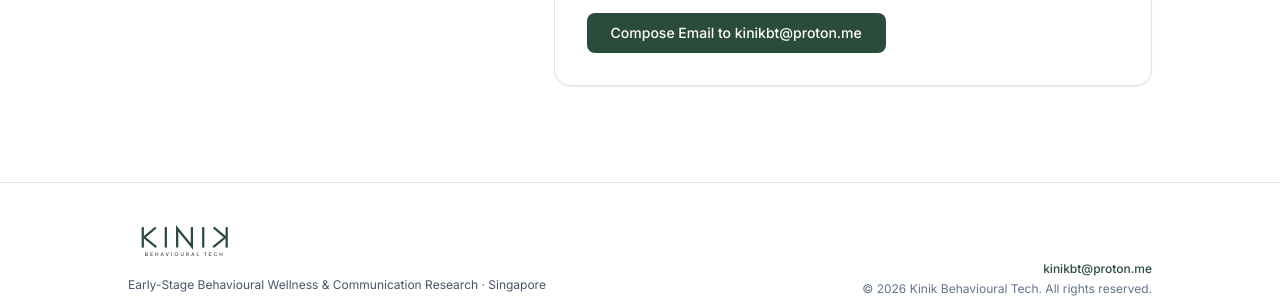
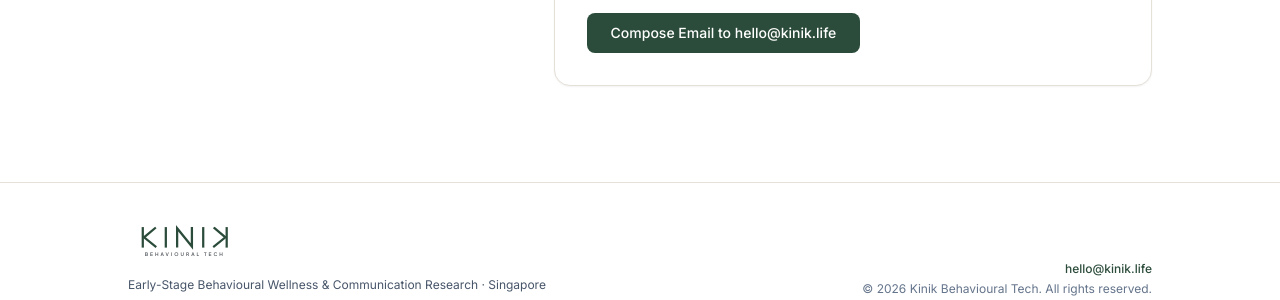
Before and after one commit to KinikBT/Main, a plain HTML site: page index.html in a window 1280 px wide. Shown: the part 3216-3516 px from the top of the page. Drawn offline with nearby package versions, Linux system fonts and the light colour scheme.

Commit message:
Update email address from kinikbt@proton.me to hello@kinik.life

```diff
--- a/index.html
+++ b/index.html
@@ -383,15 +383,15 @@
 
             <div class="flex flex-wrap items-center gap-3">
               <button type="submit" class="w-full sm:w-auto px-6 py-2.5 rounded-lg bg-sage-700 text-white text-sm font-medium hover:bg-sage-800 transition-colors cursor-pointer">
-                Compose Email to kinikbt@proton.me
+                Compose Email to hello@kinik.life
               </button>
             </div>
           </form>
 
           <!-- Confirmation Message Box (Replaces alert()) -->
           <div id="formConfirmation" class="hidden mt-4 p-4 rounded-xl bg-sage-50 border border-sage-100 text-sm text-sage-800">
-            <p class="font-semibold mb-1">Opening your email client addressed to kinikbt@proton.me.</p>
-            <p class="text-xs text-sage-700">If your email app did not launch automatically, please send your message directly to <a href="mailto:kinikbt@proton.me" class="underline font-medium">kinikbt@proton.me</a>.</p>
+            <p class="font-semibold mb-1">Opening your email client addressed to hello@kinik.life.</p>
+            <p class="text-xs text-sage-700">If your email app did not launch automatically, please send your message directly to <a href="mailto:hello@kinik.life" class="underline font-medium">hello@kinik.life</a>.</p>
           </div>
         </div>
       </div>
@@ -429,7 +429,7 @@
         </p>
       </div>
       <div class="sm:text-right space-y-1 flex-shrink-0">
-        <p class="font-medium text-sage-700"><a href="mailto:kinikbt@proton.me" class="hover:underline">kinikbt@proton.me</a></p>
+        <p class="font-medium text-sage-700"><a href="mailto:hello@kinik.life" class="hover:underline">hello@kinik.life</a></p>
         <p class="text-slate-500">&copy; 2026 Kinik Behavioural Tech. All rights reserved.</p>
       </div>
     </div>
@@ -476,7 +476,7 @@
       }, 2500);
     }
 
-    // Handle contact form submission by composing a pre-filled mailto to kinikbt@proton.me
+    // Handle contact form submission by composing a pre-filled mailto to hello@kinik.life
     function handleFormSubmit(event) {
       event.preventDefault();
       const name = document.getElementById('fullName').value.trim();
@@ -492,7 +492,7 @@
       const confirmation = document.getElementById('formConfirmation');
       confirmation.classList.remove('hidden');
 
-      window.location.href = `mailto:kinikbt@proton.me?subject=${subject}&body=${body}`;
+      window.location.href = `mailto:hello@kinik.life?subject=${subject}&body=${body}`;
     }
   </script>
 </body>
```
